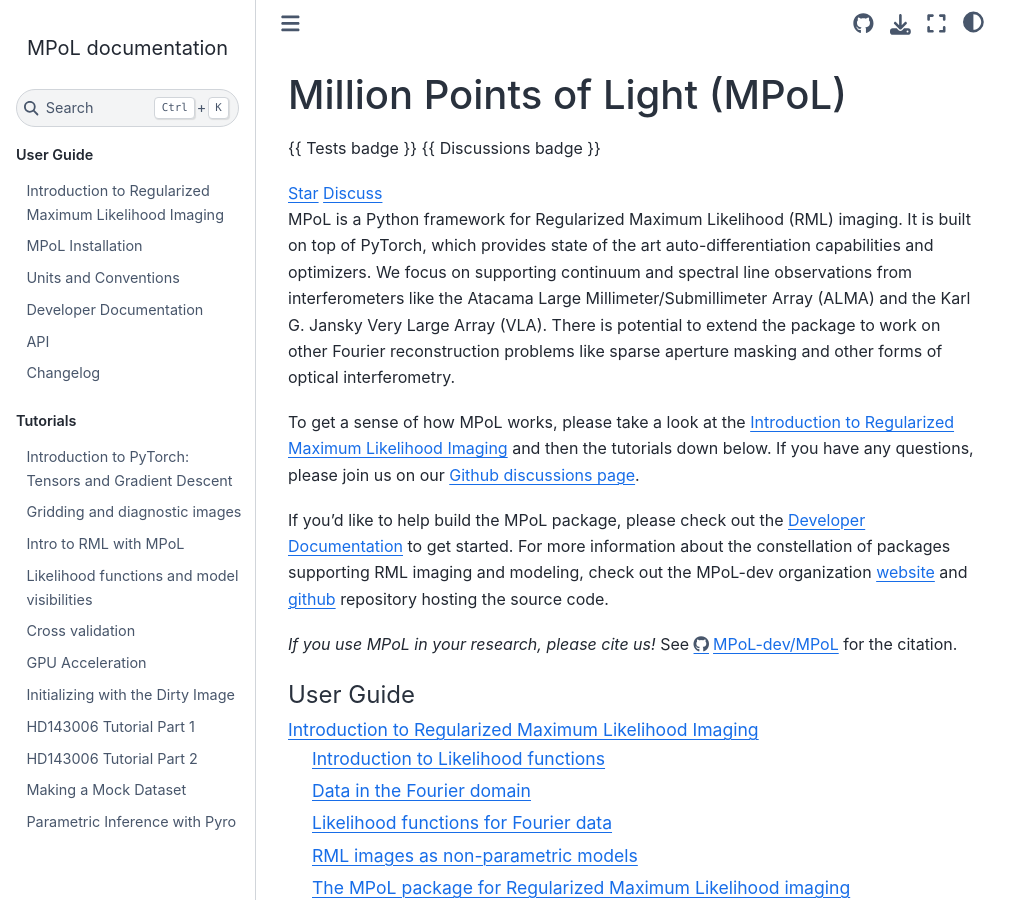
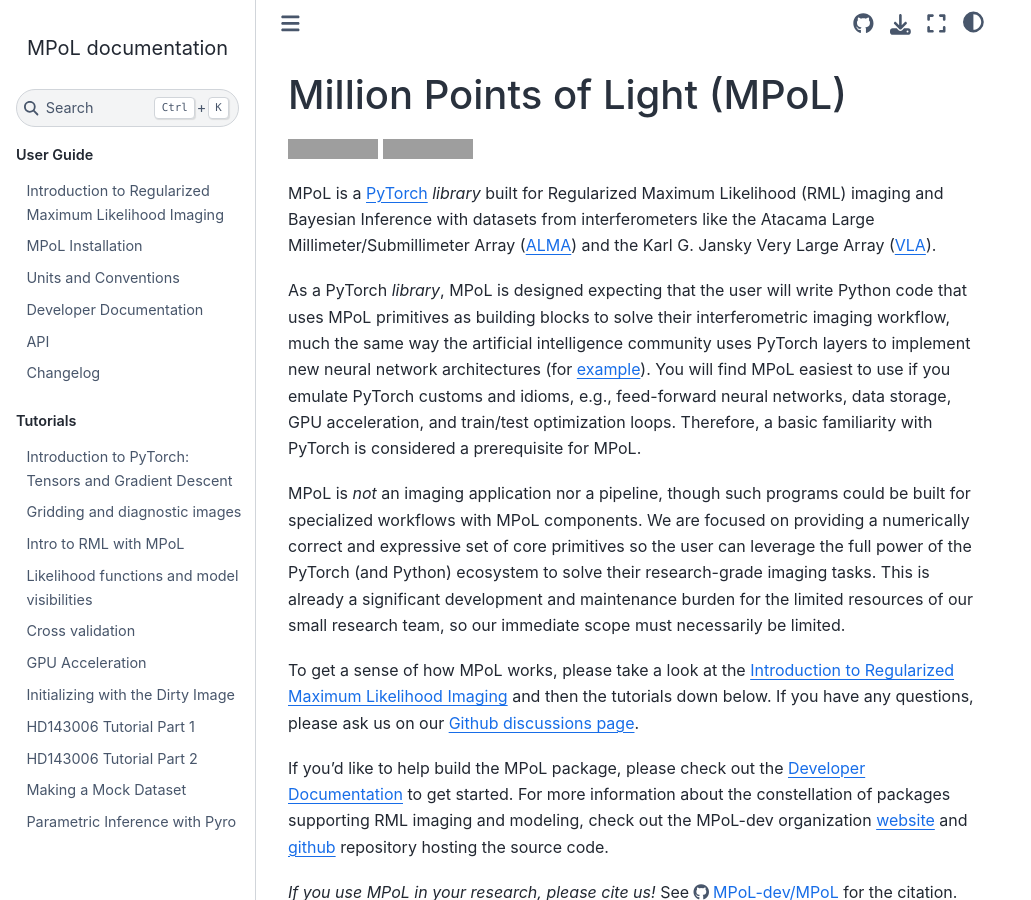
Before and after one commit to MPoL-dev/MPoL, a Sphinx documentation site: the page built from docs/index.md, in a window 1280 px wide and 900 px high. Shown: the whole window, without its empty margins (0-1031 px from the left). Built offline with Sphinx 7.4.7 and the Sphinx Book theme 1.1.4, drawn with Linux system fonts in a browser that asks for light colours; grey boxes are pictures that could not be loaded.

````diff
--- a/docs/index.md
+++ b/docs/index.md
@@ -1,29 +1,15 @@
----
-substitutions:
-  Discussions badge: |-
-    ```{image} https://img.shields.io/badge/community-Github%20Discussions-orange
-    :target: https://github.com/MPoL-dev/MPoL/discussions
-    ```
-  Tests badge: |-
-    ```{image} https://github.com/MPoL-dev/MPoL/actions/workflows/tests.yml/badge.svg?branch=main
-    :target: https://github.com/MPoL-dev/MPoL/actions/workflows/tests.yml
-    ```
----
-
 # Million Points of Light (MPoL)
 
-{{ Tests badge }}
-{{ Discussions badge }}
+[![Tests](https://github.com/MPoL-dev/MPoL/actions/workflows/tests.yml/badge.svg?branch=main)](https://github.com/MPoL-dev/MPoL/actions/workflows/tests.yml)
+[![gh-pages docs](https://img.shields.io/badge/community-Github%20Discussions-orange)](https://github.com/MPoL-dev/MPoL/discussions)
 
-```{raw} html
-<!-- Place this tag where you want the button to render. -->
-<a class="github-button" href="https://github.com/MPoL-dev/MPoL" data-color-scheme="no-preference: light; light: light; dark: dark_dimmed;" data-icon="octicon-star" data-size="large" data-show-count="true" aria-label="Star MPoL-dev/MPoL on GitHub">Star</a>
-<a class="github-button" href="https://github.com/MPoL-dev/MPoL/discussions" data-color-scheme="no-preference: light; light: light; dark: dark_dimmed;" data-icon="octicon-comment-discussion" data-size="large" aria-label="Discuss MPoL-dev/MPoL on GitHub">Discuss</a>
-```
+MPoL is a [PyTorch](https://pytorch.org/) *library* built for Regularized Maximum Likelihood (RML) imaging and Bayesian Inference with datasets from interferometers like the Atacama Large Millimeter/Submillimeter Array ([ALMA](https://www.almaobservatory.org/en/home/)) and the Karl G. Jansky Very Large Array ([VLA](https://public.nrao.edu/telescopes/vla/)).
 
-MPoL is a Python framework for Regularized Maximum Likelihood (RML) imaging. It is built on top of PyTorch, which provides state of the art auto-differentiation capabilities and optimizers. We focus on supporting continuum and spectral line observations from interferometers like the Atacama Large Millimeter/Submillimeter Array (ALMA) and the Karl G. Jansky Very Large Array (VLA). There is potential to extend the package to work on other Fourier reconstruction problems like sparse aperture masking and other forms of optical interferometry.
+As a PyTorch *library*, MPoL is designed expecting that the user will write Python code that uses MPoL primitives as building blocks to solve their interferometric imaging workflow, much the same way the artificial intelligence community uses PyTorch layers to implement new neural network architectures (for [example](https://github.com/pytorch/examples)). You will find MPoL easiest to use if you emulate PyTorch customs and idioms, e.g., feed-forward neural networks, data storage, GPU acceleration, and train/test optimization loops. Therefore, a basic familiarity with PyTorch is considered a prerequisite for MPoL.
 
-To get a sense of how MPoL works, please take a look at the {ref}`rml-intro-label` and then the tutorials down below. If you have any questions, please join us on our [Github discussions page](https://github.com/MPoL-dev/MPoL/discussions).
+MPoL is *not* an imaging application nor a pipeline, though such programs could be built for specialized workflows with MPoL components. We are focused on providing a numerically correct and expressive set of core primitives so the user can leverage the full power of the PyTorch (and Python) ecosystem to solve their research-grade imaging tasks. This is already a significant development and maintenance burden for the limited resources of our small research team, so our immediate scope must necessarily be limited.
+
+To get a sense of how MPoL works, please take a look at the {ref}`rml-intro-label` and then the tutorials down below. If you have any questions, please ask us on our [Github discussions page](https://github.com/MPoL-dev/MPoL/discussions).
 
 If you'd like to help build the MPoL package, please check out the {ref}`developer-documentation-label` to get started. For more information about the constellation of packages supporting RML imaging and modeling, check out the MPoL-dev organization [website](https://mpol-dev.github.io/) and [github](https://github.com/MPoL-dev) repository hosting the source code.
 
````
Also changed, not shown: README.md (+1 -0 lines), docs/api.md (added, +91 -0 lines), docs/api.rst (deleted, +0 -80 lines), docs/changelog.md (+1 -1 lines), docs/index.rst (deleted, +0 -66 lines), 3 other files.
